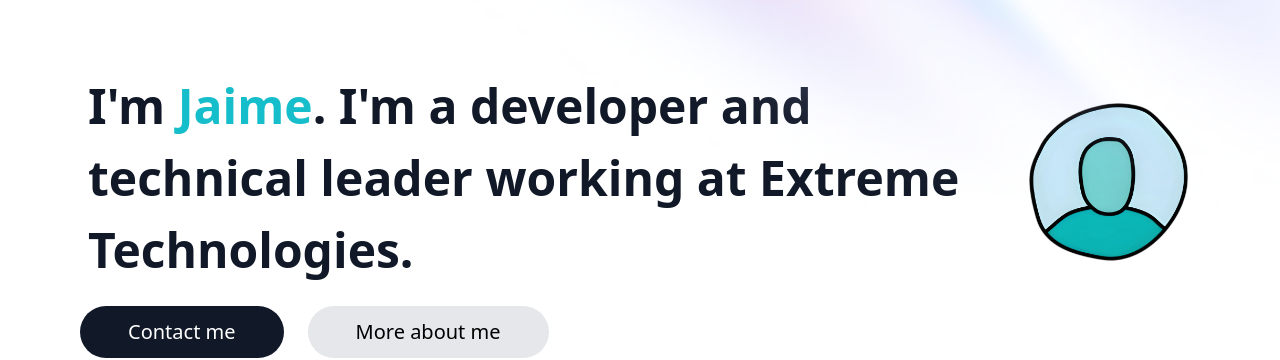
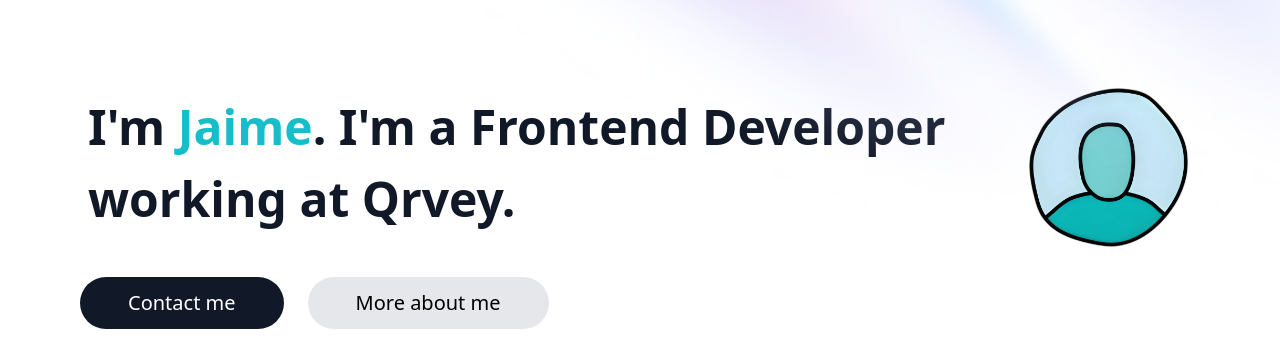
Before and after one commit to jaime00/portfolio, a React (Create React App) app: page / in a window 1280 px wide. Shown: the part 124-484 px from the top of the page. Built offline with nearby package versions, Linux system fonts and the light colour scheme.

Commit message:
Update new work

```diff
--- a/src/components/MyHistory/index.js
+++ b/src/components/MyHistory/index.js
@@ -8,26 +8,20 @@
 			<section className="text-xl leading-8 text-gray-600 dark:text-gray-300">
 				<br />
 				<p>
-					I'm a <b>Systems Engineer</b>, creative developer specializing in <b>Front-End</b>. With more than 2 years of experience adding value to
+					I'm a <b>Systems Engineer</b>, creative developer specializing in <b>Frontend</b>. With more than 2 years of experience adding value to
 					business processes in the commercial and public service sectors.
 				</p>
 				<br />
 				<p>
-					Currently working as a <b>Technical Lead</b> at{' '}
-					<b>
-						<a href="https://www.extreme.com.co/web" target="_blank" rel="noopener noreferrer">
-							Extreme Technologies
-						</a>
-					</b>
-					, implementing functional, scalable and reusable code solutions throughout my career, aligned with user needs and business goals. In
-					addition to technically coordinating and mentoring a development team in their day-to-day activities, careers and technical growth.
+					In addition to being a <b>Web Developer</b>, i have also worked as <b>Technical Lead</b>, implementing functional, scalable and reusable
+					code solutions throughout my career, aligned with user needs and business goals. In addition to technically coordinating and mentoring a
+					development team in their day-to-day activities, careers and technical growth.
 				</p>
 				<br />
 
 				<p>
-					Experience and advanced knowledge in technologies such as <b>HTML</b>, <b>CSS</b>, <b>JS</b>, <b>Typescript</b>, <b>React JS</b>,{' '}
-					<b>Styled Components</b>, <b>Context</b>, <b>Motion framer</b>, version control with <b>Git</b>, management of agile work methodologies such
-					as <b>SCRUM</b> and <b>Kanban</b>.
+					Experience and advanced knowledge in technologies such as <b>React JS</b>, <b>Typescript</b>, <b>Styled Components</b>, <b>Context</b>,{' '}
+					<b>Motion framer</b>, version control with <b>Git</b>, management of agile work methodologies such as <b>SCRUM</b> and <b>Kanban</b>.
 				</p>
 				<div className="mt-5 grid grid-cols-1 gap-0 md:grid-cols-4 md:gap-x-5">
 					<div className="col-span-1">
--- a/src/components/Presentation/index.js
+++ b/src/components/Presentation/index.js
@@ -4,11 +4,11 @@
 	return (
 		<div className="grid items-center grid-cols-1 mt-12 text-center md:mt-24 md:text-left md:grid-cols-6 mb-5">
 			<h1 className="mx-2 order-2 col-span-5 text-gray-900 dark:text-white font-extrabold text-4xl leading-tight md:leading-normal md:order-1 sm:text-5xl">
-				I'm <span className="text-teal-400 dark:text-teal-300">Jaime</span>. I'm a developer and technical leader working at Extreme Technologies.
+				I'm <span className="text-teal-400 dark:text-teal-300">Jaime</span>. I'm a Frontend Developer working at Qrvey.
 			</h1>
 			<div className="mx-auto order-1 md:order-2">
 				<span>
-					<img loading='lazy' alt="Jaime Torres" src={image_profile} className="col-span-1 rounded-full" />
+					<img loading="lazy" alt="Jaime Torres" src={image_profile} className="col-span-1 rounded-full" />
 				</span>
 			</div>
 		</div>
--- a/src/data/dataSite.json
+++ b/src/data/dataSite.json
@@ -21,10 +21,16 @@
 	],
 	"work_experience": [
 		{
+			"company": "Qrvey",
+			"position": "Frontend Developer",
+			"year_initial": "2022",
+			"year_end": "Now"
+		},
+		{
 			"company": "Extreme Technologies",
 			"position": "Technical Leader",
 			"year_initial": "2020",
-			"year_end": "Now"
+			"year_end": "2022"
 		},
 		{
 			"company": "Extreme Technologies",
```
Also changed, not shown: 1 other file (tests, documents, lock files or other folders).
